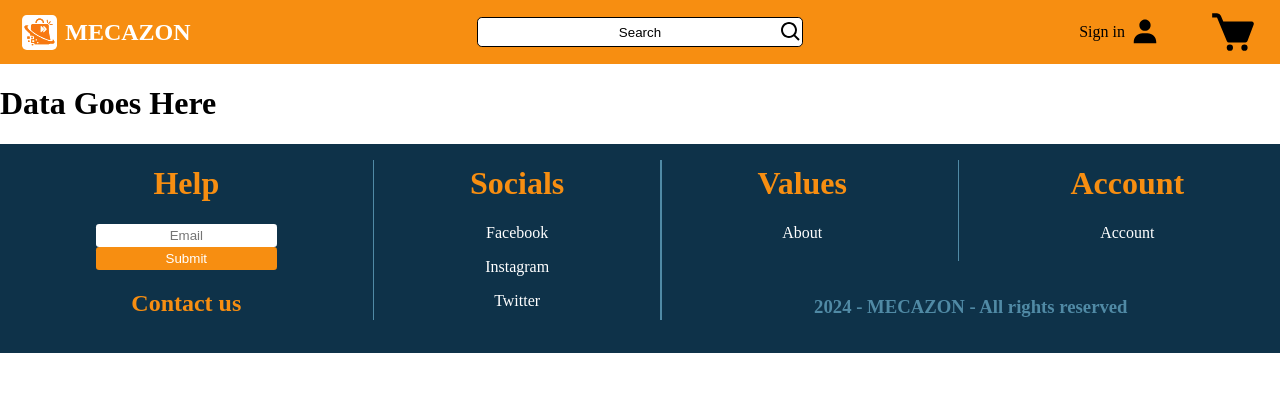
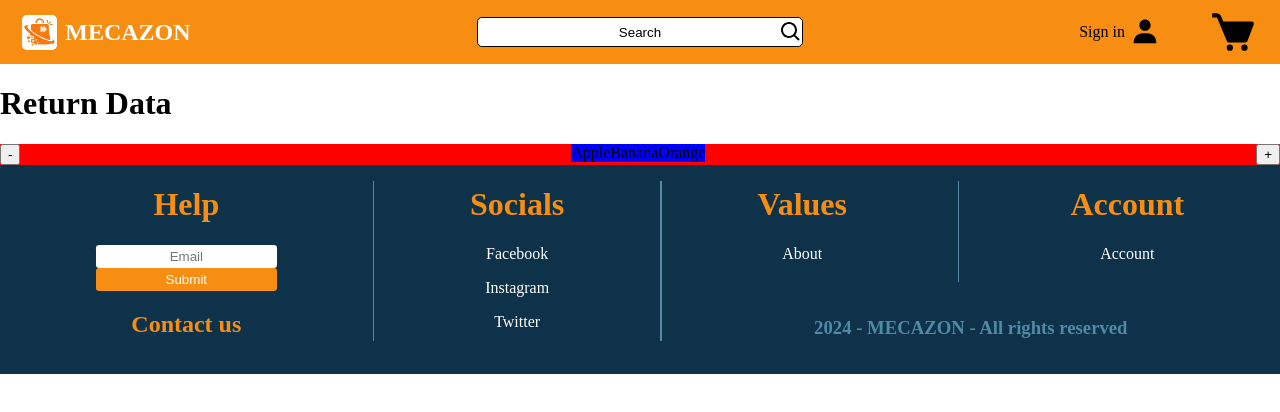
Before and after one commit to fraireisaac1/3pm-MECAZON-client-production, a React (Vite) app: page / in a window 1280 px wide. Shown: the top 412 px of the page. Built offline with nearby package versions, Linux system fonts and the light colour scheme; no server answers.

Commit message:
12/12/24 save

```diff
--- a/src/App.css
+++ b/src/App.css
@@ -1,6 +1,6 @@
 #root {
-  margin: 0;
-  padding: 0;
+  margin: 0px;
+  padding: 0px;
 }
 
 body {
--- /dev/null
+++ b/src/components/Carousel.jsx
@@ -0,0 +1,39 @@
+import GroceryList from "./GroceryList";
+import styles from "../styles/Carousel.module.css";
+import { useEffect, useState } from "react";
+import axios from "axios";
+export default function Carousel() {
+
+    const [index, setIndex] = useState(0)
+    const [groceries, setGroceries] = useState([]);
+
+    useEffect(() => {
+        if (index < 0) {
+            setIndex(0)
+        }
+    }, [index]);
+
+    useEffect(() => {
+      async function fetchGroceries() {
+        try {
+          const response = await axios.get("/dummy-data/groceries.json");
+          setGroceries(response.data);
+        } catch (err) {
+          console.error("something went wrong fetching groceries", err);
+        }
+      }
+      fetchGroceries();
+    }, []);
+
+    return (
+        <div className={styles.row}>
+            <button onClick={() => { setIndex(prev => prev -= 1); }}>-</button>
+                <div className={styles.items}>
+                {groceries.slice(index, index + 3).map(i => (
+                    <div>{i.name}</div>
+                ))}
+                </div>
+            <button onClick={() => {setIndex((prev) => prev+=1); }}>+</button>
+        </div>
+    );
+}
--- a/src/pages/Groceries.jsx
+++ b/src/pages/Groceries.jsx
@@ -36,11 +36,9 @@ export default function Groceries() {
   return (
     <div>
       <h1>Groceries</h1>
-      <div>
-        <button onClick={() => { setProductIndex(prev => prev - 1) }}>-</button>
-        <GroceryList items={groceries.slice(productIndex, productIndex + 3)} />
-        <button onClick={() => { setProductIndex(prev => prev + 1) }}>+</button>
-      </div>
+        <div>
+          <GroceryList items={groceries} />
+        </div>
     </div>
   );
 }
--- a/src/pages/Home.jsx
+++ b/src/pages/Home.jsx
@@ -1,22 +1,23 @@
 import { useEffect } from "react";
-import GroceryList from "../components/GroceryList";
-import axios from "axios";
+import Carousel from "../components/Carousel";
+// import axios from "axios";
 
 export default function Home() {
-  const api = axios.create({
-    baseurl: import.meta.env.VITE_API_URI_DEV
-  });
-  const getdata = async () => {
-    const response = await api.get('/api-endpoint')
-    console.log(response);
-    return response.data;
-  }
+  // const api = axios.create({
+  //   baseurl: import.meta.env.VITE_API_URI_DEV
+  // });
+  // const getdata = async () => {
+  //   const response = await api.get('/api-endpoint')
+  //   console.log(response);
+  //   return response.data;
+  // }
 
-  useEffect(()=>{
-    getdata();
-  },[]);
+  // useEffect(()=>{
+  //   getdata();
+  // },[]);
 
   return <>
-    <h1>Data Goes Here</h1>
+    <h1>Return Data</h1>
+    <Carousel />
   </>;
 }
--- /dev/null
+++ b/src/styles/Carousel.module.css
@@ -0,0 +1,15 @@
+.row {
+    display: flex;
+    flex-direction: row;
+    justify-content: space-between;
+    width: 100%;
+    background-color: red;
+}
+
+.items {
+    /* width: 100%; */
+    height: 100%;
+    display: flex;
+    flex-direction: row;
+    background-color: blue;
+}
--- a/src/styles/Footer.module.css
+++ b/src/styles/Footer.module.css
@@ -16,6 +16,7 @@
 }
 
 .background {
+    width: 100vw;
     background-color: #0e3249;
     color: #f78e11;
     padding-bottom: 1rem;
```
Also changed, not shown: src/App.jsx (+5 -5 lines).
